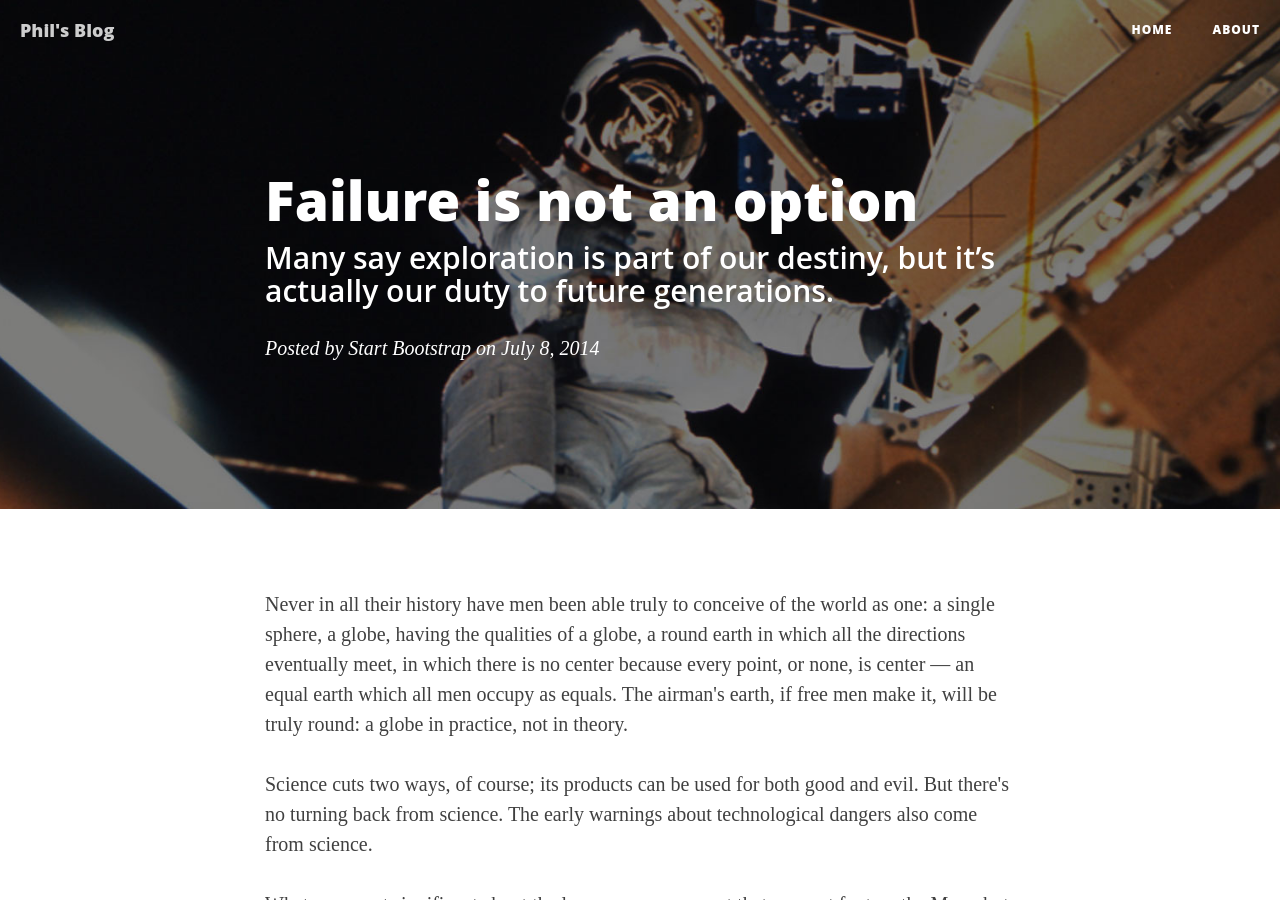
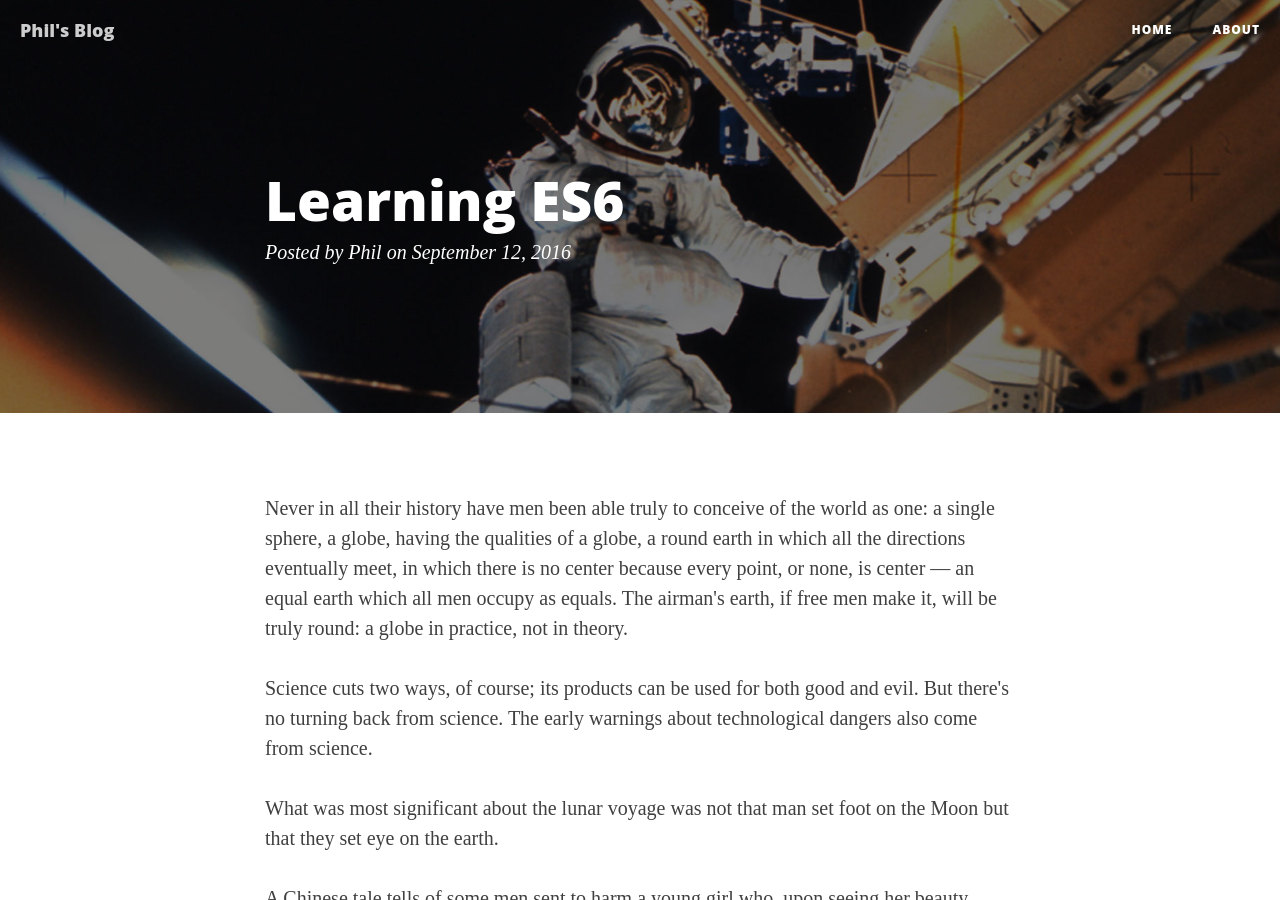
Before and after one commit to fudanzz/fudanzz.github.io, a Jekyll site: the page built from _posts/2016-09-13-learning-es6.markdown, in a window 1280 px wide and 900 px high. Built offline with Jekyll 4.4.1, drawn with Linux system fonts in a browser that asks for light colours; nearby versions of some CDN libraries; some web fonts are replaced.

Commit message:
new post

```diff
--- a/_posts/2016-09-10-webpack-tutorial.markdown
+++ b/_posts/2016-09-10-webpack-tutorial.markdown
@@ -1,7 +1,7 @@
 ---
 layout:     post
-title:      "Webpack Tutorial1"
-date:       2014-09-18 12:00:00
+title:      "Webpack Tutorial"
+date:       2016-09-11 12:00:00
 author:     "Phil"
 header-img: "img/post-bg-05.jpg"
 ---
--- a/_posts/2014-07-08-failure-is-not-an-option.markdown
+++ b/_posts/2016-09-13-learning-es6.markdown
@@ -1,9 +1,8 @@
 ---
 layout:     post
-title:      "Failure is not an option"
-subtitle:   "Many say exploration is part of our destiny, but it’s actually our duty to future generations."
-date:       2014-07-08 12:00:00
-author:     "Start Bootstrap"
+title:      "Learning ES6"
+date:       2016-09-12 08:00:00
+author:     "Phil"
 header-img: "img/post-bg-03.jpg"
 ---
 
```
Also changed, not shown: _posts/2016-09-12-learning-react.markdown (+5 -4 lines).
